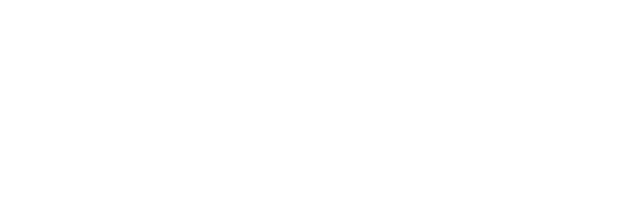
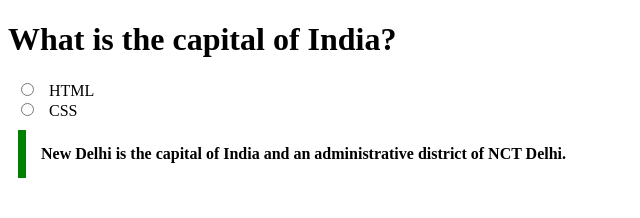
Before and after one commit to acciojob/trivia-mayank532, a website: page main.html in a window 1280 px wide. Shown: the whole page, without its empty margins (0-640 px from the left). Drawn offline with Linux system fonts and the light colour scheme.

Commit message:
Initial commit

```diff
--- a/main.html
+++ b/main.html
@@ -1,16 +1,24 @@
 <!DOCTYPE html>
+<html lang="en">
+<head>
+	<meta charset="UTF-8">
+	<meta http-equiv="X-UA-Compatible" content="IE=edge">
+	<meta name="viewport" content="width=device-width, initial-scale=1.0">
+	<link rel="stylesheet" href="styles.css">
+	<title>Trivia</title>
+</head>
+<body>
 
-<html>
+	<h1>What is the capital of India?</h1>
 
-<head>
-	<link rel="stylesheet" href="styles.css">
-</head>
-
-<body>
-	<!-- the entire body must be written by student -->
-    <script type="text/javascript" src="./script.js">
-</script>
+<form>
+  <input type="radio" id="delhi" name="city" value="New Delhi">
+  <label for="New Delhi">HTML</label><br>
+  <input type="radio" id="mumbai" name="city" value="Mumbai">
+  <label for="Mumbai">CSS</label><br>
+<blockquote cite="https://en.wikipedia.org/wiki/New_Delhi">New Delhi is the capital of India and an administrative district of NCT Delhi.</blockquote>
+  <br>
+  </form>
 
 </body>
-
 </html>
--- a/styles.css
+++ b/styles.css
@@ -1,2 +1,10 @@
 
 /* Your CSS Code here. */
+blockquote{
+    max-width: 600px;
+    margin: 10px;
+    padding: 15px;
+    border-left: 8px solid green;
+    background-color: #f8fffe"";
+    font-weight: bold;
+}
```
